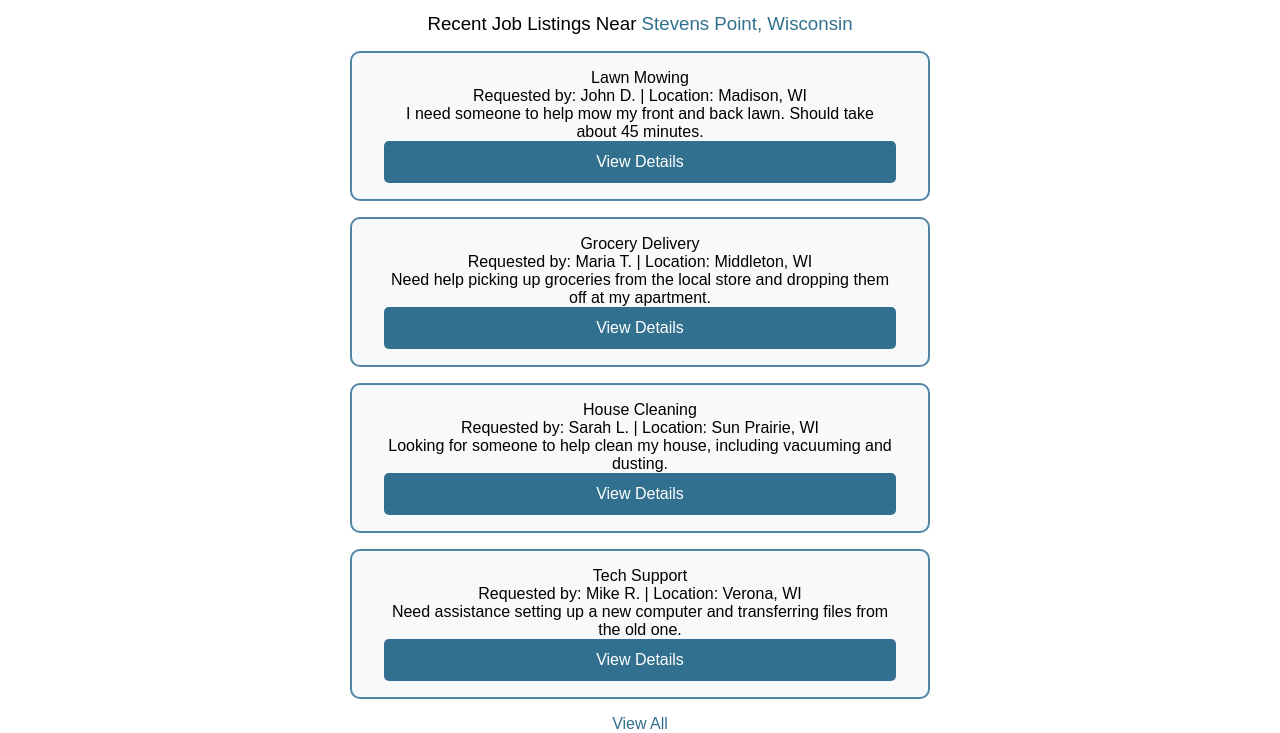
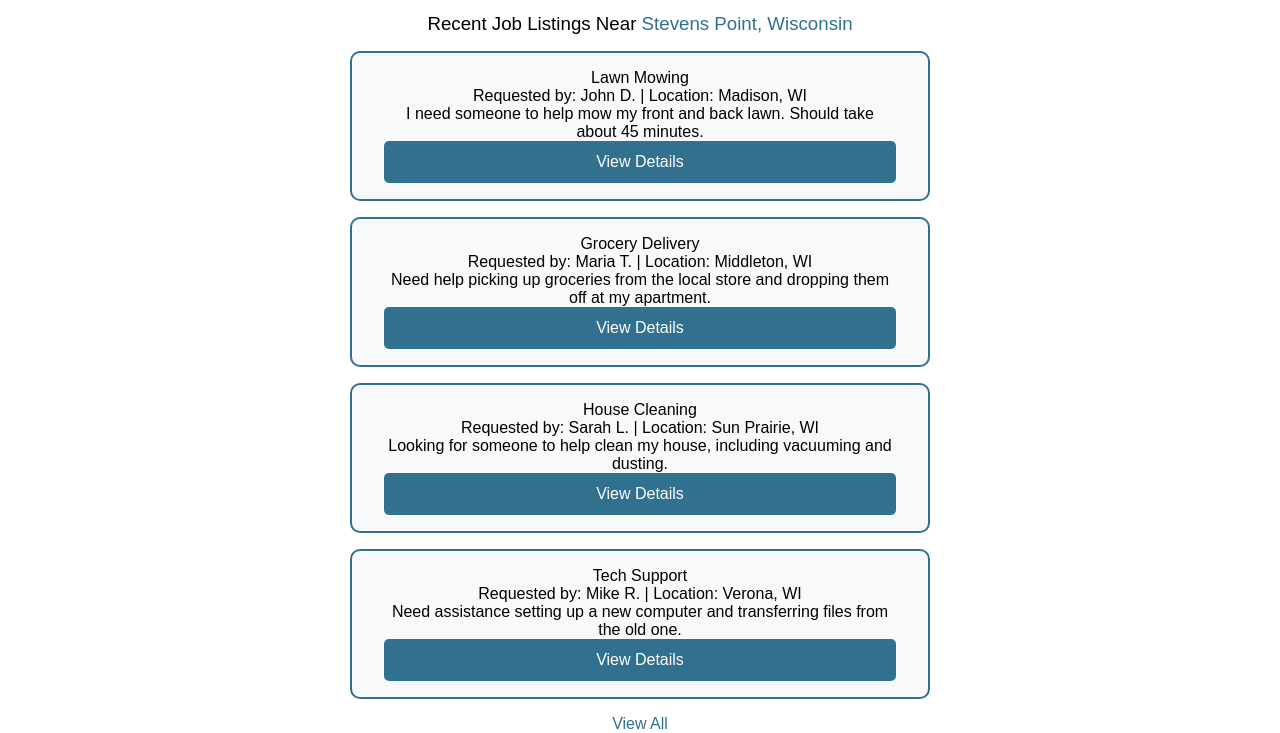
Before and after one commit to Zoobaru820/phpWebsite, a plain HTML site: page index.html in a window 1280 px wide. Shown: the part 210-943 px from the top of the page. Drawn offline with Linux system fonts and the light colour scheme; a web font is replaced by a local one.

Commit message:
changed border style to match design system.

```diff
--- a/index.css
+++ b/index.css
@@ -160,7 +160,8 @@ nav a {
 
 .card {
   background-color: #f7f9fb;
-  border: 2px solid #5085a5;
+  border: 2px solid  #31708E;
+
   padding: 2rem;
   border-radius: 10px;
   width: 300px;
```
